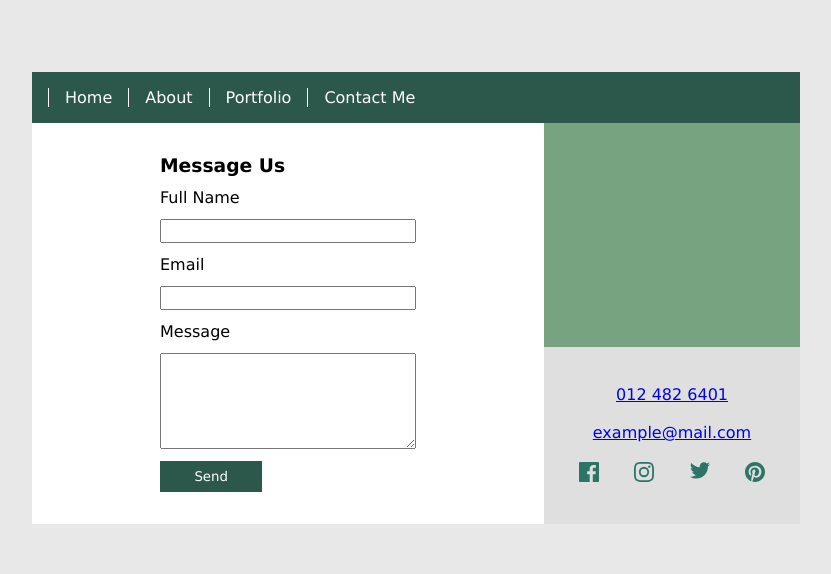
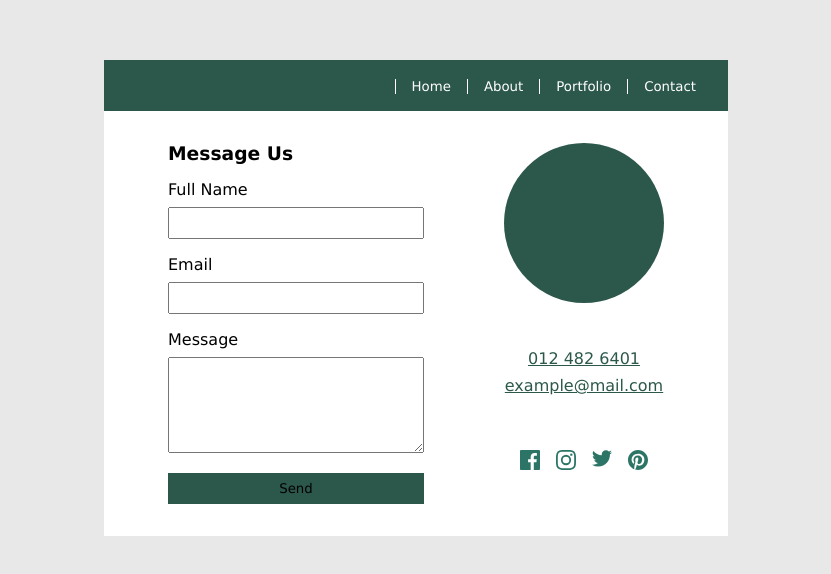
Before and after one commit to thembalakhe/portfolio-website, an Angular app: page /contact in a window 1280 px wide. Shown: the part 102-676 px from the top of the page, without its empty margins (224-1055 px from the left). Built offline with nearby package versions, Linux system fonts and the light colour scheme.

Commit message:
updated page layouts and fixed mobile layout issue

```diff
--- a/src/app/app.component.css
+++ b/src/app/app.component.css
@@ -1,19 +1,18 @@
 
-.main {
-  height: 100vh;
-  display: grid;
-  background: #e9e8e8;
+.router {
+  height: 100%;
+  background: #ffffff;
 }
 
-.router {
-  background: #ffffff;
-}
 
 @media (min-width: 768px) {
 
   .main {
+    min-height: 100vh;
+    display: grid;
     align-content: center;
     justify-content: center;
+    background: #e9e8e8;
   }
 
   p {
--- a/src/app/components/Layouts/nav/nav.component.css
+++ b/src/app/components/Layouts/nav/nav.component.css
@@ -2,6 +2,7 @@
 nav {
   padding: 1rem;
   background: #2c584b;
+  text-align: end;
 }
 
 nav a {
--- a/src/app/components/Layouts/nav/nav.component.html
+++ b/src/app/components/Layouts/nav/nav.component.html
@@ -1,8 +1,10 @@
 <main>
   <nav>
-    <a routerLink="">Home</a>
-    <a routerLink="/about">About</a>
-    <a routerLink="/portfolio">Portfolio</a>
-    <a routerLink="/contact">Contact Me</a>
+    <small>
+      <a routerLink="">Home</a>
+      <a routerLink="/about">About</a>
+      <a routerLink="/portfolio">Portfolio</a>
+      <a routerLink="/contact">Contact</a>
+    </small>
   </nav>
 </main>
--- a/src/app/components/Pages/about/about.component.css
+++ b/src/app/components/Pages/about/about.component.css
@@ -1,5 +1,5 @@
 main {
-  padding-block: 3rem 2rem;
+  padding-block: 3rem;
   padding-inline: 2rem;
 }
 
@@ -8,7 +8,8 @@ p {
   padding-bottom: 1.8rem;
 }
 
-.projects .links {
+.projects .links,
+.icons {
   display: flex;
-  gap: 3rem;
+  gap: 2rem;
 }
--- a/src/app/components/Pages/about/about.component.html
+++ b/src/app/components/Pages/about/about.component.html
@@ -3,11 +3,9 @@
     <h3>Here's more about me.</h3>
     <p>
       Sed harum amet nam molestiae impedit ut quod reiciendis. Id nulla eius et veniam libero qui deserunt facilis sed
-      repellendus iure. Sit inventore incidunt aut porro odio est laborum magnam ex blanditiis quia vel labore quia et
-      inventore quaera.</p>
+      repellendus iure. Sit inventore incidunt aut porro odio est laborum magnam ex blanditiis quia vel labore quia et inventore quaera.</p>
     <p>
-      Sed harum amet nam molestiae impedit ut quod reiciendis.
-      Ea enim velit est enim ratione id laudantium quos! Sed sapiente eveniet aut similique dolore qui aspernatur optio.
+      Sed harum amet nam molestiae impedit ut quod reiciendis. Ea enim velit est enim ratione id laudantium quos! Sed sapiente eveniet aut similique dolore qui aspernatur optio.
       Qui quam optio aut magni nemo qui animi internos ut repudiandae odio. Eos perspiciatis enim cum maiores quia qui</p>
     <p>
       Ea enim velit est enim ratione id laudantium quos! Sed sapiente eveniet aut similique dolore qui aspernatur optio.
@@ -16,12 +14,13 @@
   <div class="projects">
     <p>
       laudantium quos sed sapiente eveniet aut:</p>
-    <div class="links">
-      <a href="https://360resume.netlify.app/" target="_blank" id="resume">Resume </a>
-      <a href="https://serenecosmo.netlify.app/" target="_blank" id="qoutes">Serene</a>
-      <a href="https://github.com/themba-asd/password_generator" target="_blank" id="password">Password</a>
-      <a href="https://github.com/themba-asd/weather_app" target="_blank" id="weather">Weather</a>
-      <a href="https://github.com/themba-asd/password_generator" target="_blank" id="password">Password</a>
+    <div class="icons">
+      <a href="#"><img src="icons/icon-facebook.svg"></a>
+      <a href="#"><img src="icons/icon-instagram.svg"></a>
+      <a href="#"><img src="icons/icon-twitter.svg"></a>
+      <a href="#"><img src="icons/icon-facebook.svg"></a>
+      <a href="#"><img src="icons/icon-pinterest.svg"></a>
+      <a href="#"><img src="icons/icon-twitter.svg"></a>
     </div>
   </div>
 </main>
--- a/src/app/components/Pages/contact/contact.component.css
+++ b/src/app/components/Pages/contact/contact.component.css
@@ -1,59 +1,66 @@
-.main {
-  display: flex;
+.form {
+  display: grid;
+  gap: 1rem;
+
+
+  input {  height: 2rem;}
+
+  textarea {  min-height: 6rem;}
+
+  button {
+    padding: .5rem;
+    border: 0;
+    background: #2c584b;
+  }
 }
 
-aside,
-.contacts {
+aside {
+
   display: grid;
-  background: #dedfde;
-  justify-items: center;
-}
+  gap: 1rem;
+  text-align: center;
 
-aside .image {
-  width: 16rem;
-  height: 14rem;
-  background: #78a381;
+  .image {
+    height: 10rem;
+    width: 10rem;
+    border-radius:50%;
+    background: #2c584b;
   }
 
   .icons {
-  width: 100%;
     display: flex;
     justify-content: space-evenly;
   }
-
-form {
-  padding: 2rem 8rem;
 }
 
-form,
-form label {
-  display: grid;
-  gap: .75rem;
+p { padding-bottom: .5rem;}
+a { color: #2c584b;}
+
+@media (min-width: 768px) {
+
+  .main{
+    display: flex;
+    justify-content: space-between;
+    align-content: space-between;
+    padding: 2rem 4rem;
+    gap: 5rem;
   }
 
-input {
-  height: 1.5rem;
-  min-width: 16rem;
-}
-
-textarea {
-  min-height: 6rem;
-}
-
-button {
-  color: rgb(255, 255, 255);
-  max-width: 40%;
-  padding-block: .5rem;
-  background: #2c584b;
-  border: 0;
+  input,
+  textarea {  min-width: 16rem;}
 }
 
 @media (max-width: 768px) {
 
+  .image {  display: none;}
   .main {
     display: grid;
+    gap: 2rem;
+    padding: 2rem;
   }
-  .image {
-    display: none;
+
+  input,
+  textarea {  min-width: 100%;}
+
+  button {  width: 35%;}
 }
-}
--- a/src/app/components/Pages/contact/contact.component.html
+++ b/src/app/components/Pages/contact/contact.component.html
@@ -1,21 +1,21 @@
 <main class="main">
 
-  <form action="https://formspree.io/f/xbjnwvjl" method="POST">
+  <form action="https://formspree.io/f/xbjnwvjl" method="POST" class="form">
 
     <h3>Message Us</h3>
 
     <label>
-      Full Name
+      <p>Full Name</p>
       <input type="text" name="name">
     </label>
 
     <label>
-      Email
+      <p>Email</p>
       <input type="email" name="email">
     </label>
 
     <label>
-      Message
+      <p>Message</p>
       <textarea name="message"></textarea>
     </label>
 
@@ -26,8 +26,12 @@
 
     <div class="image"></div>
     <div class="contacts">
-      <a href="tel:+">012 482 6401</a>
-      <a href="mailto:">example&#64;mail.com</a>
+      <p>
+        <a href="tel:+">012 482 6401</a>
+      </p>
+      <p>
+        <a href="mailto:">example&#64;mail.com</a>
+      </p>
     </div>
     <div class="icons">
       <a href="#"><img src="icons/icon-facebook.svg"></a>
--- a/src/app/components/Pages/home/home.component.css
+++ b/src/app/components/Pages/home/home.component.css
@@ -19,12 +19,12 @@
 }
 
 .main .date {
-  color: #505855;
   padding-bottom: .2rem;
 }
 
+.date,
 .main a,
 .main li {
-  color: #5c5a5a;
+  color: #4b4a4a;
   text-decoration: none;
 }
--- a/src/app/components/Pages/home/home.component.html
+++ b/src/app/components/Pages/home/home.component.html
@@ -11,8 +11,8 @@
   <div>
     <h3>My Projects</h3>
     <ul>
-      <li><a href="https://360resume.netlify.app/" target="_blank">Quick resume builder</a></li>
-      <li><a href="https://360resume.netlify.app/" target="_blank">Easy site builder</a></li>
+      <li><a href="https://360resume.netlify.app/" target="_blank">360 Resume</a></li>
+      <li><a href="https://360resume.netlify.app/" target="_blank">Easy Site builder</a></li>
       <li><a href="https://oshriyah.neocities.org/" target="_blank">Company website</a></li>
     </ul>
   </div>
--- a/src/app/components/Pages/portfolio/portfolio.component.html
+++ b/src/app/components/Pages/portfolio/portfolio.component.html
@@ -1 +1,12 @@
 <p>portfolio works!</p>
+<div class="projects">
+  <p>
+    laudantium quos sed sapiente eveniet aut:</p>
+  <div class="links">
+    <a href="https://360resume.netlify.app/" target="_blank" id="resume">Resume </a>
+    <a href="https://serenecosmo.netlify.app/" target="_blank" id="qoutes">Serene</a>
+    <a href="https://github.com/themba-asd/password_generator" target="_blank" id="password">Password</a>
+    <a href="https://github.com/themba-asd/weather_app" target="_blank" id="weather">Weather</a>
+    <a href="https://github.com/themba-asd/password_generator" target="_blank" id="password">Password</a>
+  </div>
+</div>
--- a/src/styles.css
+++ b/src/styles.css
@@ -8,7 +8,6 @@
 html {
   font-size: 16px;
   overflow-wrap: anywhere;
-  overflow: hidden;
 }
 
 @media (min-width: 768px) {
```
Lines whose indentation alone changed are shown as unchanged.
